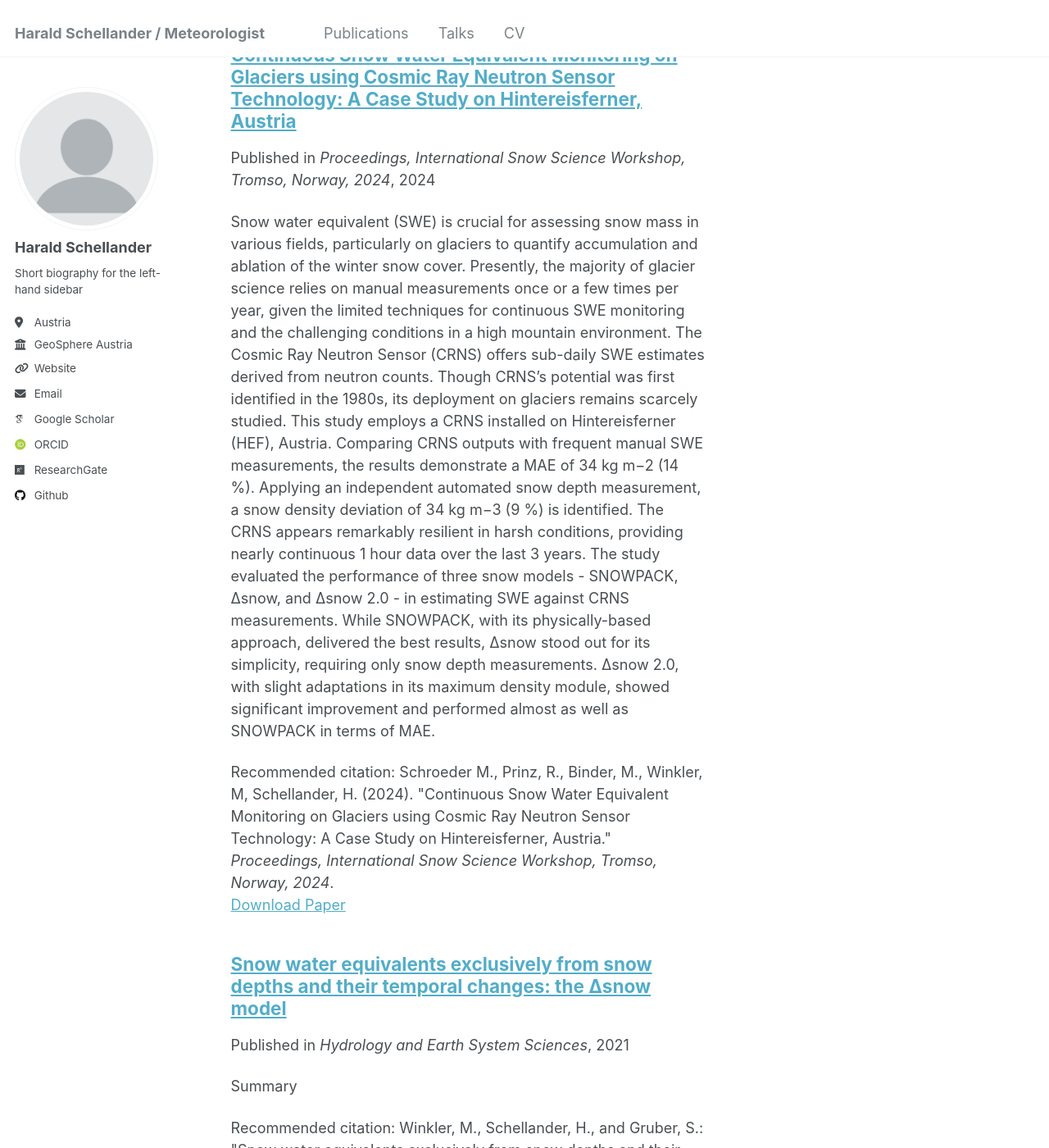
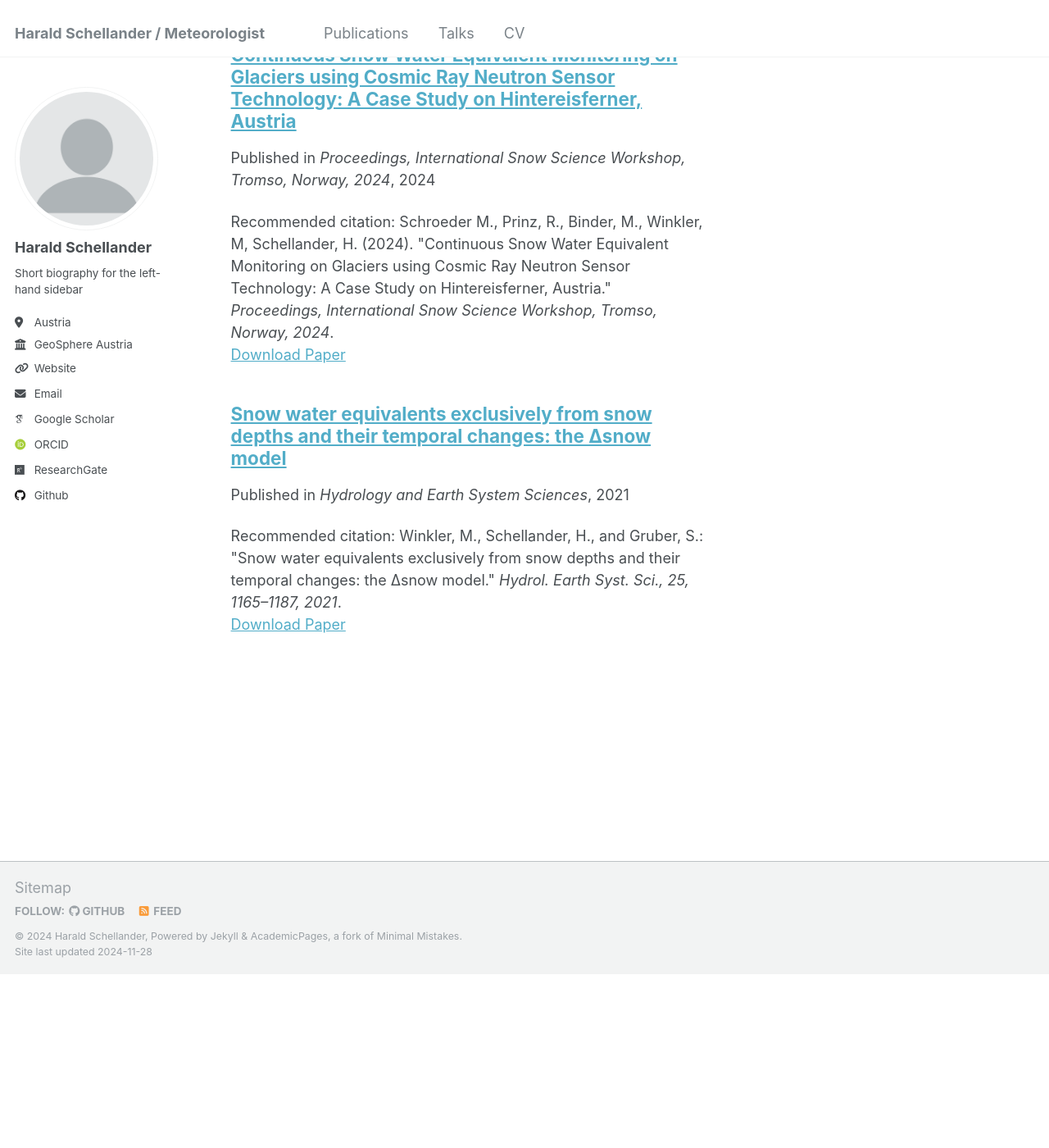
Before and after one commit to haraldschellander/haraldschellander.github.io, a Jekyll site: the page built from _pages/publications.html, in a window 1280 px wide and 1400 px high, scrolled down 258 px. Shown: the whole window at 82% size. Built offline with Jekyll 4.4.1, drawn with Linux system fonts in a browser that asks for light colours; some web fonts are replaced; after the commit the page ends 1447 px from its top, so only the background shows below that.

Commit message:
update pubs

```diff
--- a/_publications/schroeder_etal_2024_swe.md
+++ b/_publications/schroeder_etal_2024_swe.md
@@ -3,7 +3,7 @@ title: "Continuous Snow Water Equivalent Monitoring on Glaciers using Cosmic Ray
 collection: publications
 category: manuscripts
 permalink: /publication/schroeder_etal_2024_swe.html
-#excerpt: 'Snow water equivalent (SWE) is crucial for assessing snow mass in various fields, particularly on glaciers to #quantify accumulation and ablation of the winter snow cover. Presently, the majority of glacier science relies on manual #measurements once or a few times per year, given the limited techniques for continuous SWE monitoring and the challenging #conditions in a high mountain environment. The Cosmic Ray Neutron Sensor (CRNS) offers sub-daily SWE estimates derived #from neutron counts. Though CRNS’s potential was first identified in the 1980s, its deployment on glaciers remains #scarcely studied. This study employs a CRNS installed on Hintereisferner (HEF), Austria. Comparing CRNS outputs with #frequent manual SWE measurements, the results demonstrate a MAE of 34 kg m−2 (14 %). Applying an independent automated #snow depth measurement, a snow density deviation of 34 kg m−3 (9 %) is identified. The CRNS appears remarkably resilient #in harsh conditions, providing nearly continuous 1 hour data over the last 3 years. The study evaluated the performance #of three snow models - SNOWPACK, ∆snow, and ∆snow 2.0 - in estimating SWE against CRNS measurements. While SNOWPACK, with #its physically-based approach, delivered the best results, ∆snow stood out for its simplicity, requiring only snow depth #measurements. ∆snow 2.0, with slight adaptations in its maximum density module, showed significant improvement and #performed almost as well as SNOWPACK in terms of MAE.'
+excerpt: ""
 date: 2024-09-23
 venue: 'Proceedings, International Snow Science Workshop, Tromso, Norway, 2024'
 #slidesurl: 'http://academicpages.github.io/files/slides1.pdf'
--- a/_publications/winkler_etal_2021_deltasnow.md
+++ b/_publications/winkler_etal_2021_deltasnow.md
@@ -3,7 +3,7 @@ title: "Snow water equivalents exclusively from snow depths and their temporal c
 collection: publications
 category: manuscripts
 permalink: /publication/swinkler_etal_2021_deltasnow
-excerpt: 'Summary'
+excerpt: ''
 date: 2021-05-03
 venue: 'Hydrology and Earth System Sciences'
 #slidesurl: 'http://academicpages.github.io/files/slides1.pdf'
```
